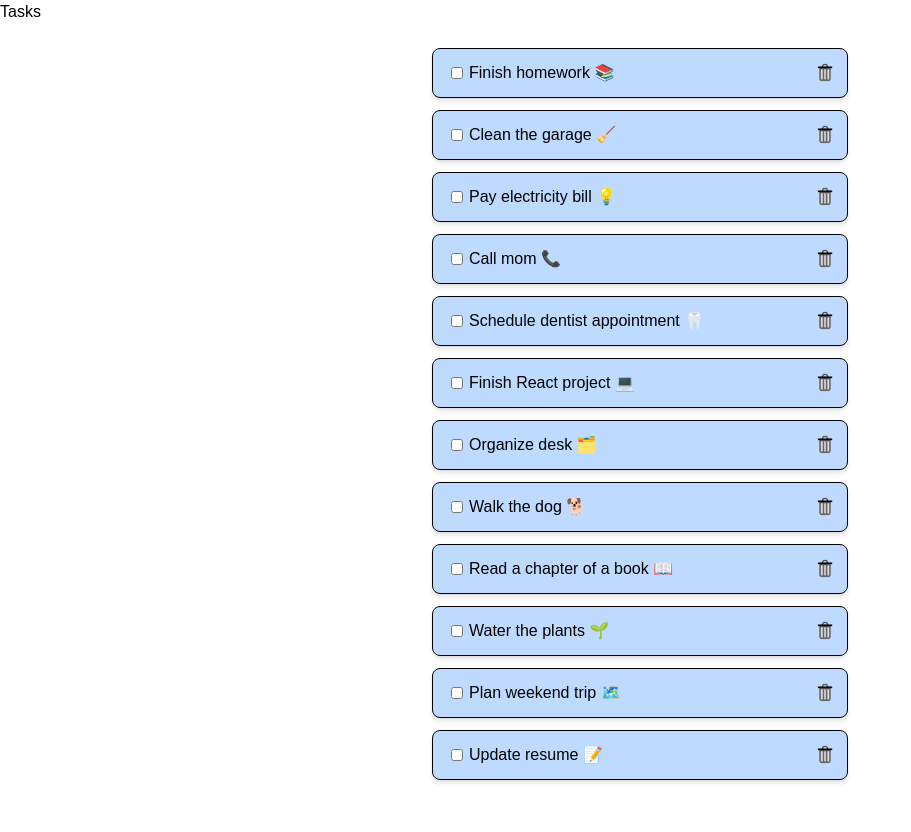
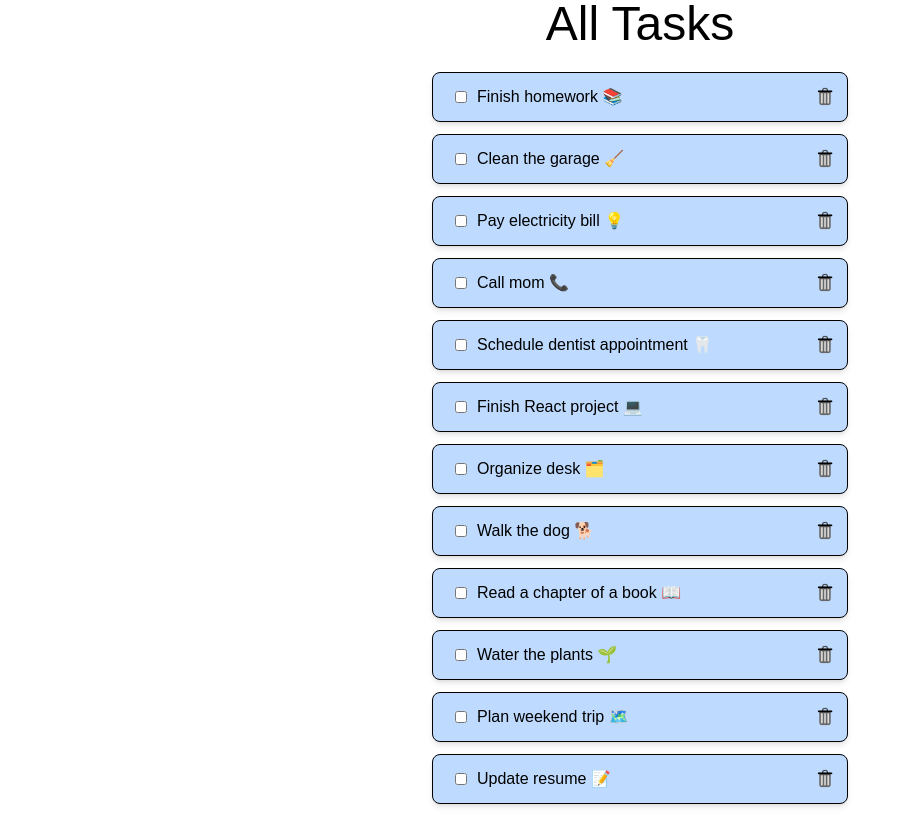
Before and after one commit to SoftDevCLF/to-do-app, a Next.js app: page /testingpage in a window 1280 px wide. Shown: the whole page, without its empty margins (0-911 px from the left). Before the commit the page ends 808 px from the top, so only its background shows below. Built offline with nearby package versions, Linux system fonts and the light colour scheme.

Commit message:
cursor pointer added and text changed in order to visualize

```diff
--- a/app/components/TaskCard.js
+++ b/app/components/TaskCard.js
@@ -5,11 +5,11 @@ import Image from "next/image";
 
 export default function TaskCard({ task }) {
   return (
-    <div className="flex items-center p-3 mb-3 border rounded-lg shadow-md bg-blue-200 text-black hover:bg-blue-300 transition-colors">
+    <div className="flex items-center p-3 mb-3 border rounded-lg shadow-md bg-blue-200 text-black">
       <input
         type="checkbox"
         checked={task.completed || false} readOnly
-        className="w-6 h-3"
+        className="w-8 h-3 cursor-pointer"
       />
       <div className="flex-1">{task.title}</div>
       <Image src={deleteIcon} alt="Delete Task" width={20} height={20} className="cursor-pointer" />
--- a/app/testingpage/page.js
+++ b/app/testingpage/page.js
@@ -5,7 +5,7 @@ import TaskList from "../components/TaskList";
 export default function Page() {
   return (
     <main className="space-y-2 text-white">
-      <h1 className="text-black">Tasks</h1>
+      <h1 className="text-black text-center text-5xl">All Tasks</h1>
       <TaskList/>
       </main>
   );
```
